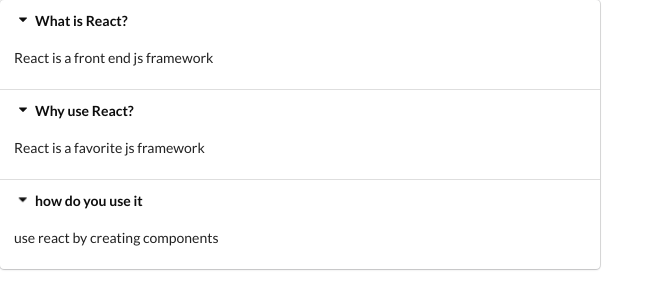
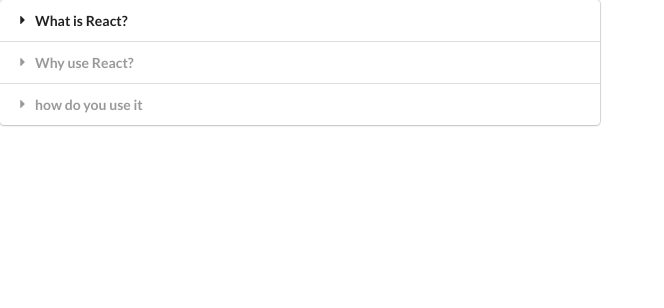
Before and after one commit to brian-peterson/widgets, a React (Create React App) app: page / in a window 1280 px wide. Shown: the top 308 px of the page, without its empty margins (0-664 px from the left). Built offline with nearby package versions, Linux system fonts and the light colour scheme.

Commit message:
accordian widget finished

```diff
--- a/src/components/Accordion.js
+++ b/src/components/Accordion.js
@@ -1,23 +1,28 @@
-import React from 'react';
+import React, {useState} from 'react';
 
 const Accordion = ({items}) => {
-const onTitleClick = (index) => {
-    console.log('Title clicked', index);
-}
+    const [activeIndex, setActiveIndex] = useState(null);
+
+    const onTitleClick = (index) => {
+        setActiveIndex(index);
+    }
 
     const renderedItems = items.map((item, index) => {
+        const active = (index === activeIndex) ? 'active' : '' ;
+
          return <React.Fragment key={item.title}>
-             <div className="title active" onClick={() => onTitleClick(index)}>
+             <div className={`title ${active}`} onClick={() => onTitleClick(index)}>
                  <i className="dropdown icon"></i>
                  {item.title}
              </div>
-             <div className="content active">
+             <div className={`content ${active}`}>
                     <p>{item.content}</p>
              </div>
          </React.Fragment>
     });
     return <div className="ui styled accordion">
         {renderedItems}
+
     </div>
 }
 
```
Also changed, not shown: 1 other file (tests, documents, lock files or other folders).
